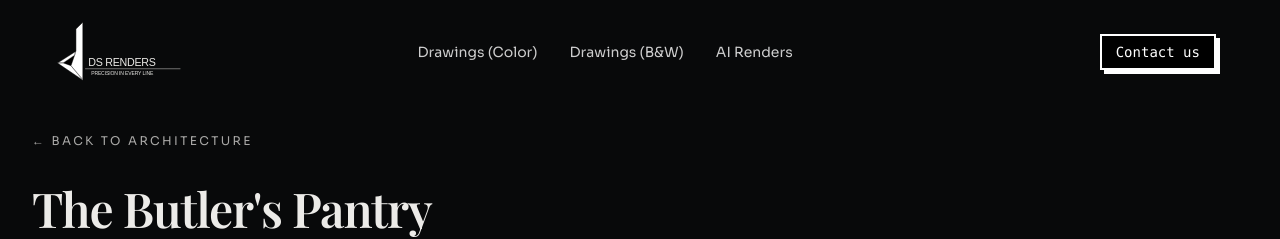
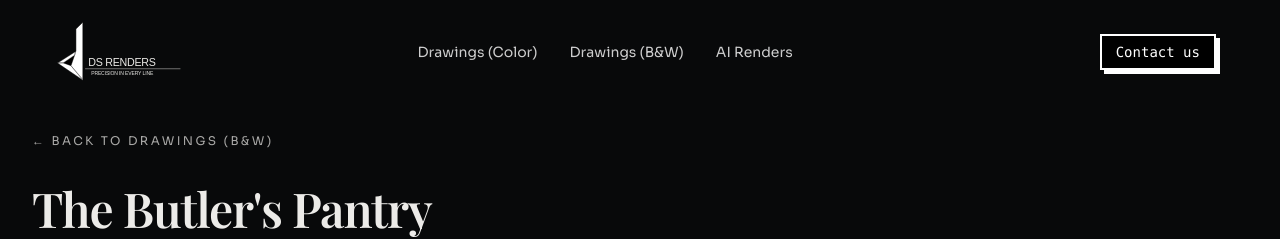
Before and after one commit to dammahhammad/dsrenders, a Next.js app: page /drawings-bw/the-butlers-pantry in a window 1280 px wide. Shown: the top 239 px of the page. Built offline with nearby package versions, Linux system fonts and the light colour scheme; a web font is replaced by a local one.

Commit message:
update slug and links text

```diff
--- a/src/app/ai-renders/[slug]/page.tsx
+++ b/src/app/ai-renders/[slug]/page.tsx
@@ -121,7 +121,7 @@ export default async function FurnitureDetailPage({ params }: PageProps) {
           href="/ai-renders"
           className="text-xs uppercase tracking-[0.2em] text-foreground/70 transition hover:text-foreground"
         >
-          ← Back to Furniture
+          ← Back to AI Renders
         </Link>
       </div>
 
--- a/src/app/drawings-bw/[slug]/page.tsx
+++ b/src/app/drawings-bw/[slug]/page.tsx
@@ -119,7 +119,7 @@ export default async function ArchitectureProjectDetailPage({ params }: PageProp
           href="/drawings-bw"
           className="text-xs uppercase tracking-[0.2em] text-foreground/70 transition hover:text-foreground"
         >
-          ← Back to Architecture
+          ← Back to Drawings (B&W)
         </Link>
       </div>
 
--- a/src/app/drawings-colors/[slug]/page.tsx
+++ b/src/app/drawings-colors/[slug]/page.tsx
@@ -125,7 +125,7 @@ export default async function InteriorProjectDetailPage({ params }: PageProps) {
           href="/drawings-colors"
           className="text-xs uppercase tracking-[0.2em] text-foreground/70 transition hover:text-foreground"
         >
-          ← Back to Interiors
+          ← Back to Drawings (Colored)
         </Link>
       </div>
 
--- a/src/lib/content/drawings-colors-projects.ts
+++ b/src/lib/content/drawings-colors-projects.ts
@@ -178,7 +178,7 @@ export const drawingsColorProjects: DrawingsColor[] = [
   },
   {
     id: "13",
-    slug: "the-olive-grove-bedroom",
+    slug: "olive-grove-bedroom",
     title: "The Olive Grove Bedroom",
     category: "Bedroom",
     description: "Bohemian warmth meets tropical murals in this nature-inspired sanctuary.",
```
